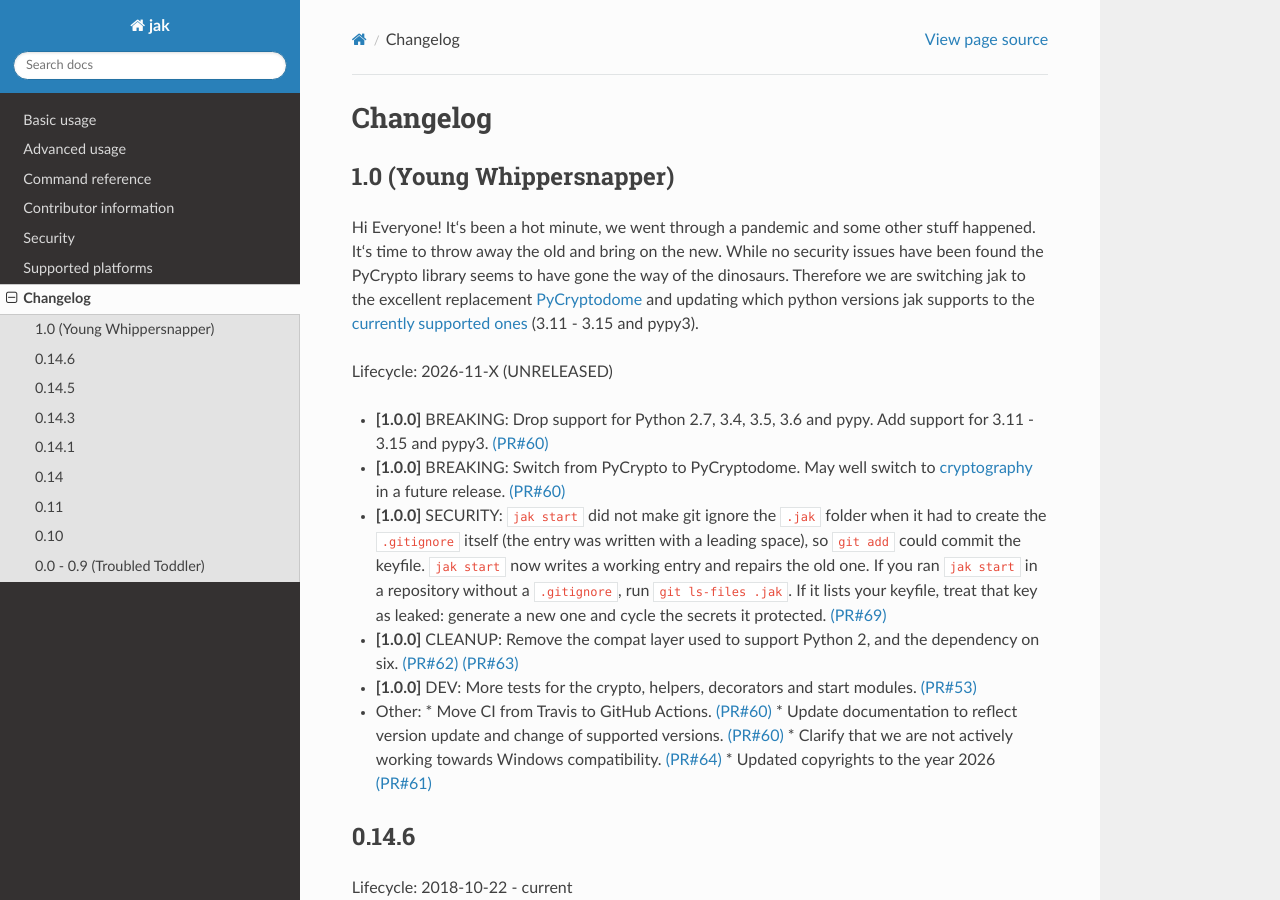
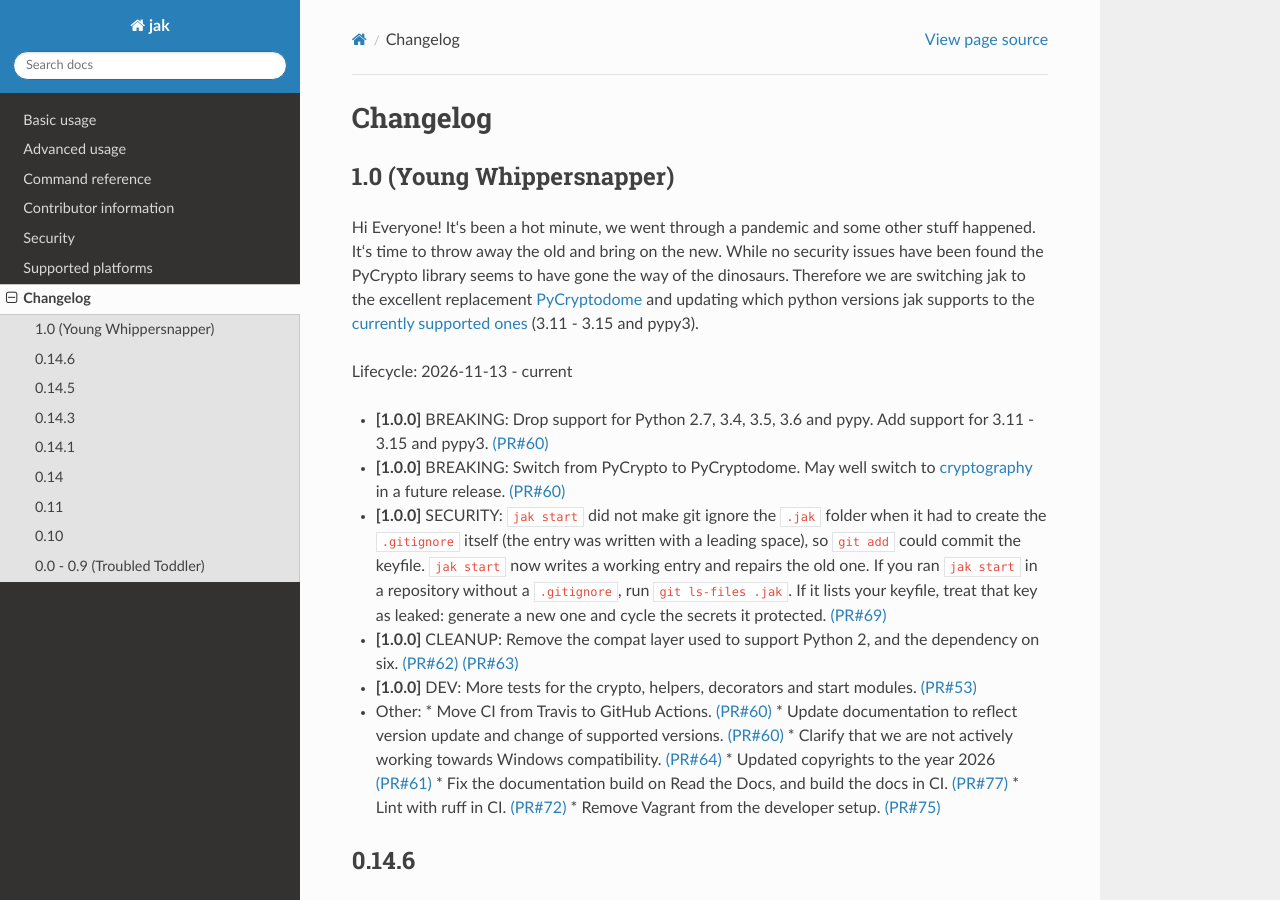
Before and after one commit to dispel/jak, a Sphinx documentation site: the page built from docs/changelog.rst, in a window 1280 px wide and 900 px high. Built offline with Sphinx 7.4.7 and the Read the Docs theme 3.1.0, drawn with Linux system fonts in a browser that asks for light colours; nearby versions of some CDN libraries; library files that are not in the unit come from our copies; some of the changed text lies outside the part shown.

Commit message:
Set the 1.0.0 release date in the changelog
Co-Authored-By: Claude Fable 5.2 <noreply@anthropic.com>

```diff
--- a/docs/changelog.rst
+++ b/docs/changelog.rst
@@ -10,7 +10,7 @@ Changelog
 
 Hi Everyone! It‘s been a hot minute, we went through a pandemic and some other stuff happened. It‘s time to throw away the old and bring on the new. While no security issues have been found the PyCrypto library seems to have gone the way of the dinosaurs. Therefore we are switching jak to the excellent replacement `PyCryptodome <https://pycryptodome.readthedocs.io>`_ and updating which python versions jak supports to the `currently supported ones <https://www.python.org/downloads/>`_ (3.11 - 3.15 and pypy3).
 
-Lifecycle: 2026-11-X (UNRELEASED)
+Lifecycle: 2026-11-13 - current
 
 * **[1.0.0]** BREAKING: Drop support for Python 2.7, 3.4, 3.5, 3.6 and pypy. Add support for 3.11 - 3.15 and pypy3. `(PR#60) <https://github.com/dispel/jak/pull/60>`_
 * **[1.0.0]** BREAKING: Switch from PyCrypto to PyCryptodome. May well switch to `cryptography <https://cryptography.io/en/latest/>`_ in a future release. `(PR#60) <https://github.com/dispel/jak/pull/60>`_
@@ -23,12 +23,15 @@ Lifecycle: 2026-11-X (UNRELEASED)
   * Update documentation to reflect version update and change of supported versions. `(PR#60) <https://github.com/dispel/jak/pull/60>`_
   * Clarify that we are not actively working towards Windows compatibility. `(PR#64) <https://github.com/dispel/jak/pull/64>`_
   * Updated copyrights to the year 2026 `(PR#61) <https://github.com/dispel/jak/pull/61>`_
+  * Fix the documentation build on Read the Docs, and build the docs in CI. `(PR#77) <https://github.com/dispel/jak/pull/77>`_
+  * Lint with ruff in CI. `(PR#72) <https://github.com/dispel/jak/pull/72>`_
+  * Remove Vagrant from the developer setup. `(PR#75) <https://github.com/dispel/jak/pull/75>`_
 
 
 0.14.6
 ------
 
-Lifecycle: 2018-10-22 - current
+Lifecycle: 2018-10-22 - 2026-11-13
 
 * **[0.14.6]** BUG: Had issue when double decrypting certain files (which should be safe operation, and now it is again). `(PR#56) <https://github.com/dispel/jak/pull/56>`_
 
```
